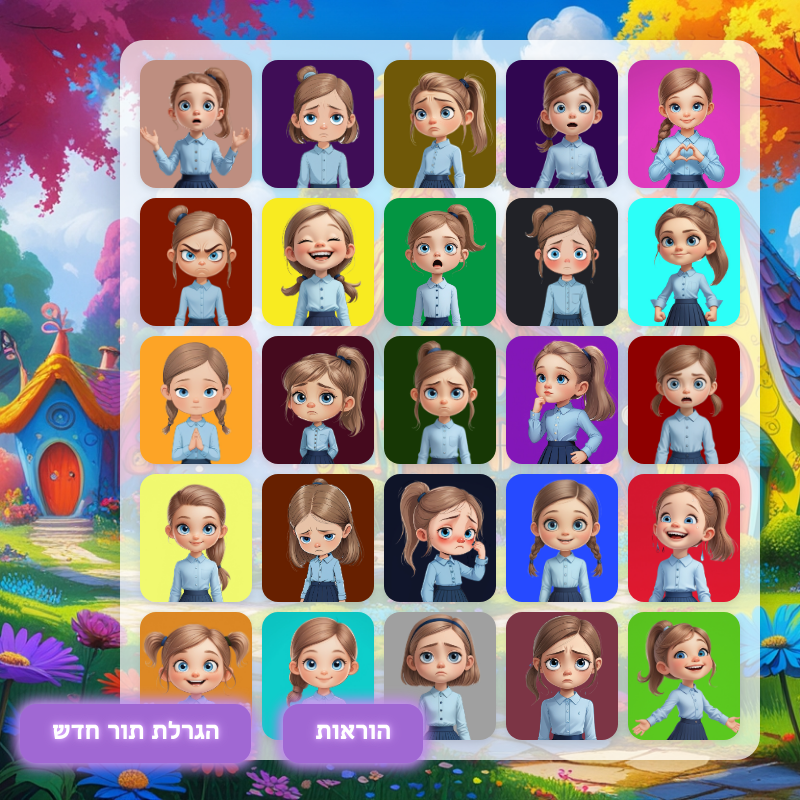
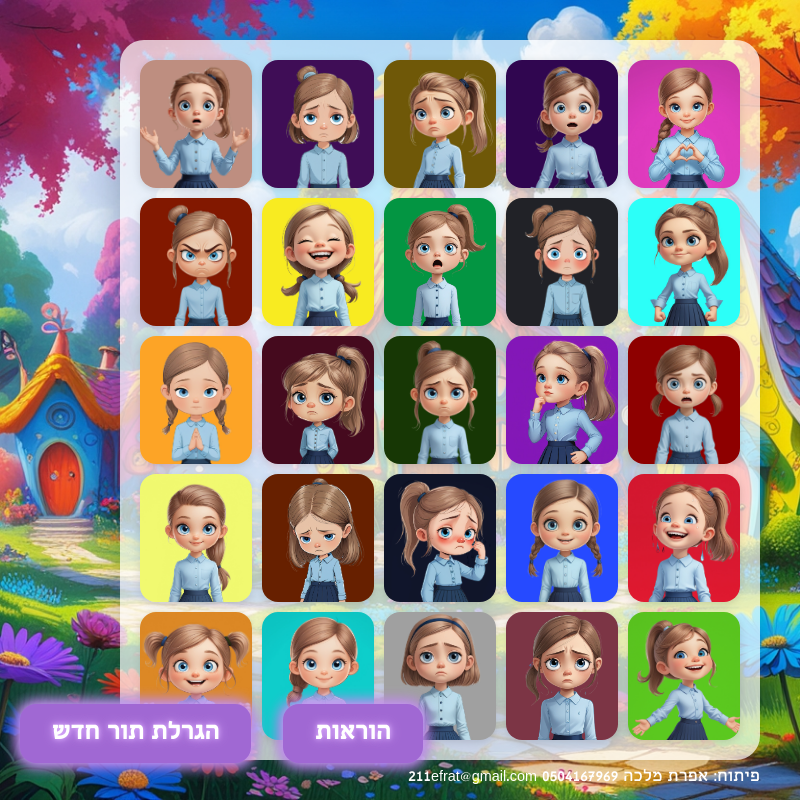
Before and after one commit to EfratVardi/--------, an Electron app: page pages/game/user.html in a window 800 px wide. Drawn offline with Linux system fonts and the light colour scheme.

Commit message:
Add credit bar to user interface with developer information

```diff
--- a/pages/game/user.html
+++ b/pages/game/user.html
@@ -17,6 +17,9 @@
             <button id="draw-btn" class="flash-btn">הגרלת תור חדש</button>
         </div>
         <div id="game-board" class="game-board"></div>
+        <div class="credit-bar">
+             פיתוח: אפרת מלכה 0504167969 211efrat@gmail.com
+        </div>
         <!-- פופאפ למשימה -->
         <div id="task-popup" class="action-popup" style="display:none;">
             <div class="action-popup-content">
--- a/styleSheets/user.css
+++ b/styleSheets/user.css
@@ -616,3 +616,13 @@ button:focus,
     font-size: 20px;
     cursor: pointer;
 }
+
+.credit-bar {
+    font-size: 0.9rem;
+    color: #ffffff;
+    position: absolute;
+    right: 5%;
+    top: 96%;
+    display: flex;
+    z-index: 1000;
+}
```
